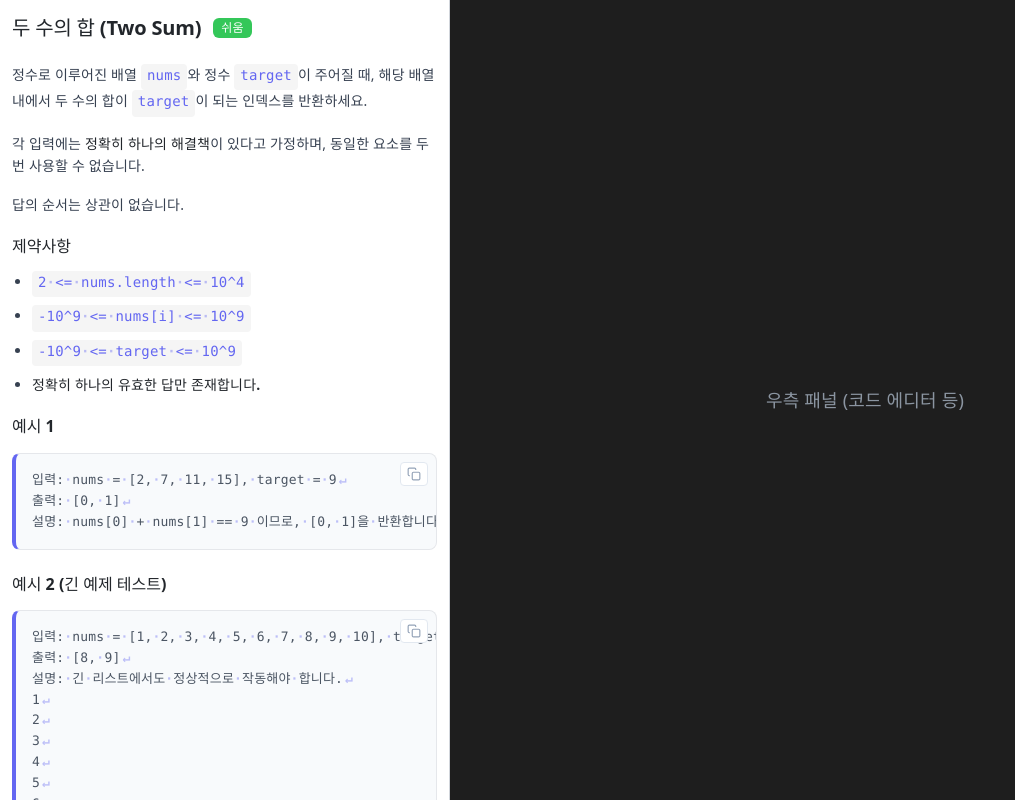
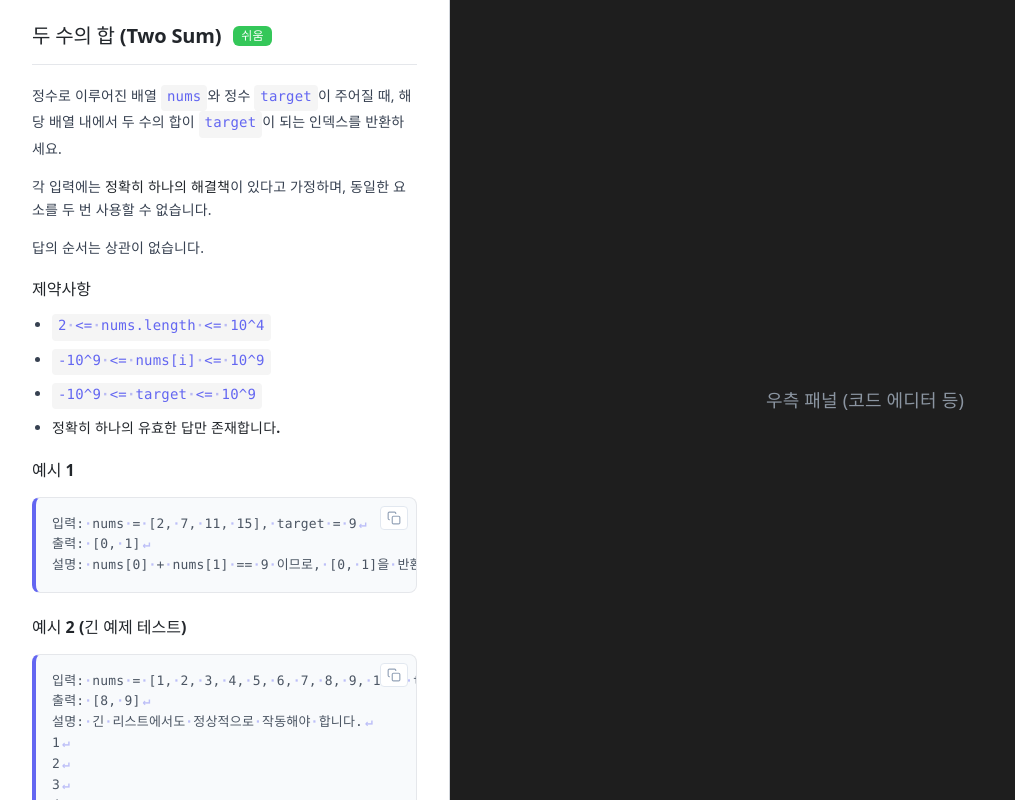
Before and after one commit to goorm-syncode/web-ide-frontend, a React (Vite) app: page /dev/problem-description in a window 1280 px wide. Shown: the whole page, without its empty margins (0-1015 px from the left). Built offline with nearby package versions, Linux system fonts and the light colour scheme; no server answers; sample sign-in values are in the browser's storage; a web font is replaced by a local one.

Commit message:
refactor: standardize UI layout spacing and migrate mission execution controls to the toolbar

```diff
--- a/src/components/layout/Gnb.jsx
+++ b/src/components/layout/Gnb.jsx
@@ -63,12 +63,13 @@ const Gnb = ({
   onLogoutClick,
   onLoginClick,
   onSettingsClick,
+  fluid = false,
 }) => {
   const navigate = useNavigate();
 
   return (
     <header className="gnb-container">
-      <div className="gnb-inner">
+      <div className={`gnb-inner ${fluid ? 'fluid' : ''}`}>
         <div className="gnb-left">
           {showBackButton && (
             <button className="gnb-back-button" onClick={onBackClick} aria-label="뒤로 가기">
@@ -126,6 +127,7 @@ Gnb.propTypes = {
   onLogoutClick: PropTypes.func,
   onLoginClick: PropTypes.func,
   onSettingsClick: PropTypes.func,
+  fluid: PropTypes.bool,
 };
 
 export default Gnb;
--- a/src/components/mission/ExecutionResultPanel.jsx
+++ b/src/components/mission/ExecutionResultPanel.jsx
@@ -1,38 +1,8 @@
 import React, { useState, useEffect, useRef } from 'react';
 import PropTypes from 'prop-types';
-import Button from '../common/Button';
 import '../../styles/components/mission/ExecutionResultPanel.css';
 
-const RunIcon = () => (
-  <svg
-    className="btn-icon"
-    width="12"
-    height="12"
-    viewBox="0 0 12 12"
-    fill="none"
-    xmlns="http://www.w3.org/2000/svg"
-  >
-    <path d="M2.5 1.5L10 6L2.5 10.5V1.5Z" fill="currentColor" />
-  </svg>
-);
 
-const SaveIcon = () => (
-  <svg
-    className="btn-icon"
-    width="14"
-    height="14"
-    viewBox="0 0 24 24"
-    fill="none"
-    stroke="currentColor"
-    strokeWidth="2"
-    strokeLinecap="round"
-    strokeLinejoin="round"
-  >
-    <path d="M19 21H5a2 2 0 0 1-2-2V5a2 2 0 0 1 2-2h11l5 5v11a2 2 0 0 1-2 2z"></path>
-    <polyline points="17 21 17 13 7 13 7 21"></polyline>
-    <polyline points="7 3 7 8 15 8"></polyline>
-  </svg>
-);
 
 const CopyIcon = () => (
   <svg
@@ -48,22 +18,7 @@ const CopyIcon = () => (
   </svg>
 );
 
-const SubmitIcon = () => (
-  <svg
-    className="btn-icon"
-    width="14"
-    height="14"
-    viewBox="0 0 24 24"
-    fill="none"
-    stroke="currentColor"
-    strokeWidth="2.5"
-    strokeLinecap="round"
-    strokeLinejoin="round"
-  >
-    <path d="M22 2L11 13" />
-    <path d="M22 2L15 22L11 13L2 9L22 2Z" />
-  </svg>
-);
+
 
 const RenderFormattedCode = ({ text }) => {
   const lines = text.split('\n');
@@ -110,11 +65,6 @@ const ExecutionResultPanel = ({
   output = '',
   testcase = '',
   error = '',
-  isLoading = false,
-  isSaveDisabled = false,
-  onSave,
-  onRun,
-  onSubmit,
   onTestcaseChange,
 }) => {
   const [activeTab, setActiveTab] = useState('output');
@@ -186,26 +136,6 @@ const ExecutionResultPanel = ({
             </button>
           ))}
         </div>
-
-        <div className="panel-actions">
-          <Button
-            type="secondary"
-            disabled={isLoading || isSaveDisabled}
-            onClick={onSave}
-            id="btn-save"
-          >
-            <SaveIcon />
-            저장
-          </Button>
-          <Button type="secondary" disabled={isLoading} onClick={onRun} id="btn-run">
-            <RunIcon />
-            테스트
-          </Button>
-          <Button primary loading={isLoading} onClick={onSubmit} id="btn-submit">
-            <SubmitIcon />
-            제출
-          </Button>
-        </div>
       </div>
 
       <div className="panel-body-container">
@@ -247,12 +177,7 @@ ExecutionResultPanel.propTypes = {
   output: PropTypes.string,
   testcase: PropTypes.string,
   error: PropTypes.string,
-  isLoading: PropTypes.bool,
-  isSaveDisabled: PropTypes.bool,
-  onSave: PropTypes.func,
-  onRun: PropTypes.func,
-  onSubmit: PropTypes.func,
-  onTestcaseChange: PropTypes.func,
+  onTestcaseChange: PropTypes.func.isRequired,
 };
 
 export default ExecutionResultPanel;
--- a/src/styles/components/layout/Gnb.css
+++ b/src/styles/components/layout/Gnb.css
@@ -1,12 +1,14 @@
 .gnb-container {
   width: 100%;
-  height: 65px; /* 80px -> 65px로 15px 축소 */
+  height: 65px;
+  /* 80px -> 65px로 15px 축소 */
   background-color: #FFFFFF;
   font-family: 'Pretendard', sans-serif;
   box-sizing: border-box;
   display: flex;
   justify-content: center;
-  border-bottom: 1px solid rgba(0, 0, 0, 0.05); /* 경계 구분을 위해 얇은 선 추가 */
+  border-bottom: 1px solid rgba(0, 0, 0, 0.05);
+  /* 경계 구분을 위해 얇은 선 추가 */
 }
 
 .gnb-inner {
@@ -14,15 +16,22 @@
   justify-content: space-between;
   align-items: center;
   width: 100%;
-  max-width: 1660px; /* HomePage의 dev-home-content와 동일한 가로 너비 설정 */
+  max-width: 1660px;
+  /* HomePage의 dev-home-content와 동일한 가로 너비 설정 */
   padding: 0 32px;
   box-sizing: border-box;
+}
+
+.gnb-inner.fluid {
+  max-width: 100%;
+  padding: 0 24px;
+  /* mission panel의 기본 여백 등과 어울리는 최소 여백 */
 }
 
 .gnb-left {
   display: flex;
   align-items: center;
-  gap: 16px;
+  gap: 4px;
 }
 
 .gnb-back-button {
@@ -34,7 +43,7 @@
   cursor: pointer;
   color: #4B5563;
   /* Text Secondary */
-  padding: 8px;
+  padding: 4px;
   border-radius: 8px;
   transition: background-color 0.2s ease, color 0.2s ease;
 }
@@ -139,7 +148,8 @@
 @media screen and (max-width: 768px) {
   .gnb-inner {
     height: 56px;
-    padding: 0 24px; /* 모바일: 콘텐츠 padding-left(24px)와 맞춤 */
+    padding: 0 24px;
+    /* 모바일: 콘텐츠 padding-left(24px)와 맞춤 */
   }
 
   .gnb-container {
@@ -174,7 +184,8 @@
 /* 아주 작은 모바일 화면용 예외 처리 */
 @media screen and (max-width: 480px) {
   .gnb-inner {
-    padding: 0 12px; /* Spacing 토큰: 12 */
+    padding: 0 12px;
+    /* Spacing 토큰: 12 */
   }
 
   .gnb-title {
--- a/src/styles/components/mission/ExecutionResultPanel.css
+++ b/src/styles/components/mission/ExecutionResultPanel.css
@@ -10,27 +10,25 @@
 }
 
 /* ── Header ── */
-
-.panel-header {
+.execution-panel .panel-header {
   display: flex;
   align-items: center;
   justify-content: space-between;
-  padding: 0 16px;
+  padding: 0 24px; /* GNB 및 에디터 툴바 패딩(24px)과 정렬 맞춤 */
   border-bottom: 1px solid #e5e7eb;
   min-height: 40px; /* 48px -> 40px */
   gap: 16px;
 }
 
 /* ── Tabs ── */
-
-.panel-tabs {
+.execution-panel .panel-tabs {
   display: flex;
   align-items: center;
   gap: 0;
   height: 100%;
 }
 
-.panel-tab {
+.execution-panel .panel-tab {
   display: inline-flex;
   align-items: center;
   height: 40px; /* 48px -> 40px */
@@ -46,11 +44,11 @@
   margin-bottom: -1px;
 }
 
-.panel-tab:hover {
+.execution-panel .panel-tab:hover {
   color: #22262b;
 }
 
-.panel-tab--active {
+.execution-panel .panel-tab--active {
   color: #6366f1;
   border-bottom-color: #6366f1;
 }
@@ -78,17 +76,16 @@
 }
 
 /* ── Content ── */
-
-.panel-content {
+.execution-panel .panel-content {
   flex: 1;
-  padding: 12px 16px; /* 16px -> 12px 16px (상하 12px로 축소) */
+  padding: 12px 24px; /* GNB 및 에디터 툴바와 여백 통일 (24px) */
   overflow: auto;
   min-height: 120px;
   text-align: left; /* 터미널 스타일: 좌측 정렬 */
   background-color: #ffffff;
 }
 
-.panel-content--empty {
+.execution-panel .panel-content--empty {
   display: flex;
   align-items: center;
   justify-content: center;
--- a/src/styles/components/mission/ProblemDescriptionPanel.css
+++ b/src/styles/components/mission/ProblemDescriptionPanel.css
@@ -1,5 +1,5 @@
 .problem-description-wrapper {
-  padding: 12px;
+  padding: 24px 32px;
   height: 100%;
   overflow-y: auto;
   box-sizing: border-box;
@@ -9,13 +9,14 @@
   text-align: left;
 }
 
-.panel-header {
+.problem-description-wrapper .panel-header {
   display: flex;
   justify-content: flex-start;
   align-items: center;
   gap: 12px;
-  margin-bottom: 20px; /* 제목/태그 그룹과 본문 사이 충분한 간격 */
-  padding: 4px 0;
+  margin-bottom: 20px;
+  padding-bottom: 16px;
+  border-bottom: 1px solid #E5E7EB;
 }
 
 .header-tags {
@@ -34,10 +35,10 @@
   line-height: 1.2;
 }
 
-.panel-content {
-  font-size: 14px; /* 기존 UI 텍스트 크기 일관성 회복 */
+.problem-description-wrapper .panel-content {
+  font-size: 14px;
   line-height: 1.6;
-  color: #374151; /* 주석: Secondary 텍스트보다 약간 더 어두운 색상 선택 */
+  color: #374151;
 }
 
 .panel-content p {
@@ -56,7 +57,8 @@
   padding: 2px 6px;
   border-radius: 4px;
   color: #6366F1;
-  font-size: 14px; /* 13px -> 14px (에디터 코드 크기와 조화) */
+  font-size: 14px;
+  /* 13px -> 14px (에디터 코드 크기와 조화) */
 }
 
 .example-box-wrapper {
@@ -149,7 +151,8 @@
   color: #4B5563;
   font-size: 13px;
   line-height: 1.6;
-  display: block; /* Ensure the code block is a block container */
+  display: block;
+  /* Ensure the code block is a block container */
 }
 
 .problem-description-wrapper .code-line {
@@ -161,7 +164,8 @@
 .problem-description-wrapper .space-indicator,
 .problem-description-wrapper .tab-indicator,
 .problem-description-wrapper .newline-indicator {
-  color: #6366F1; /* More prominent color */
+  color: #6366F1;
+  /* More prominent color */
   font-weight: bold;
   user-select: none;
   opacity: 0.4;
@@ -175,12 +179,12 @@
   margin-right: 2px;
 }
 
-.panel-content h1,
-.panel-content h2,
-.panel-content h3,
-.panel-content h4,
-.panel-content h5,
-.panel-content h6 {
+.problem-description-wrapper .panel-content h1,
+.problem-description-wrapper .panel-content h2,
+.problem-description-wrapper .panel-content h3,
+.problem-description-wrapper .panel-content h4,
+.problem-description-wrapper .panel-content h5,
+.problem-description-wrapper .panel-content h6 {
   color: #22262B;
   font-weight: 700;
   margin-top: 20px;
@@ -189,20 +193,33 @@
 }
 
 /* 첫 번째 제목의 상단 마진 제거하여 헤더와의 중복 공백 방지 */
-.panel-content > *:first-child {
+.problem-description-wrapper .panel-content>*:first-child {
   margin-top: 0 !important;
 }
 
-.panel-content h1 { font-size: 24px; }
-.panel-content h2 { font-size: 18px; }
-.panel-content h3 { font-size: 16px; text-transform: none; letter-spacing: normal; }
-.panel-content h4 { font-size: 14px; }
+.problem-description-wrapper .panel-content h1 {
+  font-size: 24px;
+}
 
-.panel-content ul {
+.problem-description-wrapper .panel-content h2 {
+  font-size: 18px;
+}
+
+.problem-description-wrapper .panel-content h3 {
+  font-size: 16px;
+  text-transform: none;
+  letter-spacing: normal;
+}
+
+.problem-description-wrapper .panel-content h4 {
+  font-size: 14px;
+}
+
+.problem-description-wrapper .panel-content ul {
   padding-left: 20px;
   margin-bottom: 16px;
 }
 
-.panel-content li {
+.problem-description-wrapper .panel-content li {
   margin-bottom: 8px;
 }
--- a/src/styles/pages/MissionPage.css
+++ b/src/styles/pages/MissionPage.css
@@ -111,7 +111,7 @@
   display: flex;
   align-items: center;
   justify-content: space-between;
-  padding: 8px 16px;
+  padding: 8px 24px; /* GNB fluid 패딩(24px)과 정렬 맞춤 */
   background-color: #ffffff;
   border-bottom: 1px solid var(--panel-border);
   height: 48px;
@@ -206,7 +206,7 @@
   margin: 0 4px;
 }
 
-.reset-btn {
+.toolbar-action-btn {
   display: flex;
   align-items: center;
   gap: 6px;
@@ -221,14 +221,45 @@
   transition: all 0.2s;
 }
 
-.reset-btn:hover {
+.toolbar-action-btn:disabled {
+  opacity: 0.5;
+  cursor: not-allowed;
+}
+
+.toolbar-action-btn:not(:disabled):hover {
+  background-color: #f8fafc;
+  color: #334155;
+}
+
+.toolbar-action-btn[title="코드 초기화"]:not(:disabled):hover {
   background-color: #fef2f2;
   border-color: #fecaca;
   color: #ef4444;
 }
 
-.reset-btn svg {
-  opacity: 0.8;
+.toolbar-action-btn.run-btn {
+  color: #6366f1;
+  border-color: #e0e7ff;
+}
+
+.toolbar-action-btn.run-btn:not(:disabled):hover {
+  background-color: #e0e7ff;
+  border-color: #c7d2fe;
+}
+
+.toolbar-action-btn.submit-btn {
+  background-color: #6366f1;
+  color: #ffffff;
+  border-color: #6366f1;
+}
+
+.toolbar-action-btn.submit-btn:not(:disabled):hover {
+  background-color: #4f46e5;
+  border-color: #4f46e5;
+}
+
+.toolbar-action-btn svg {
+  opacity: 0.9;
 }
 
 .monaco-container {
```
Also changed, not shown: src/pages/MissionPage.jsx (+87 -16 lines).
